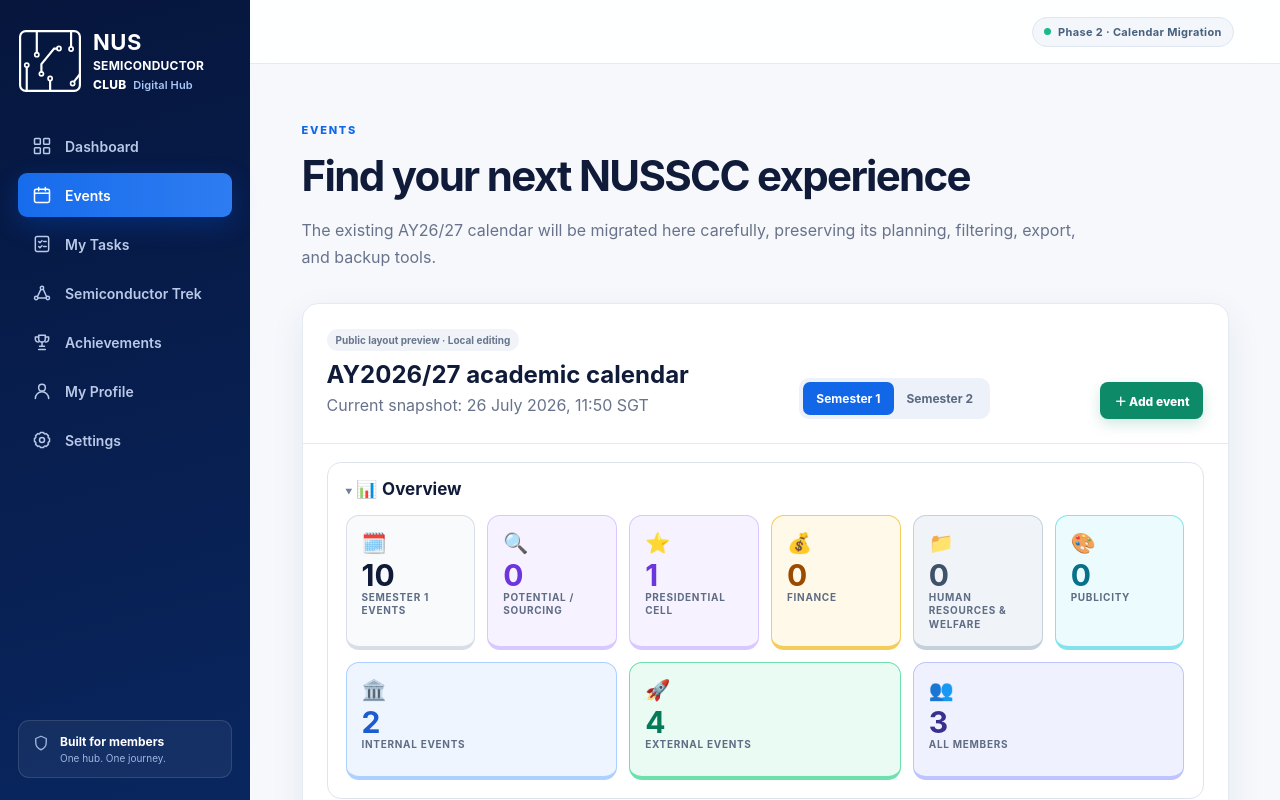
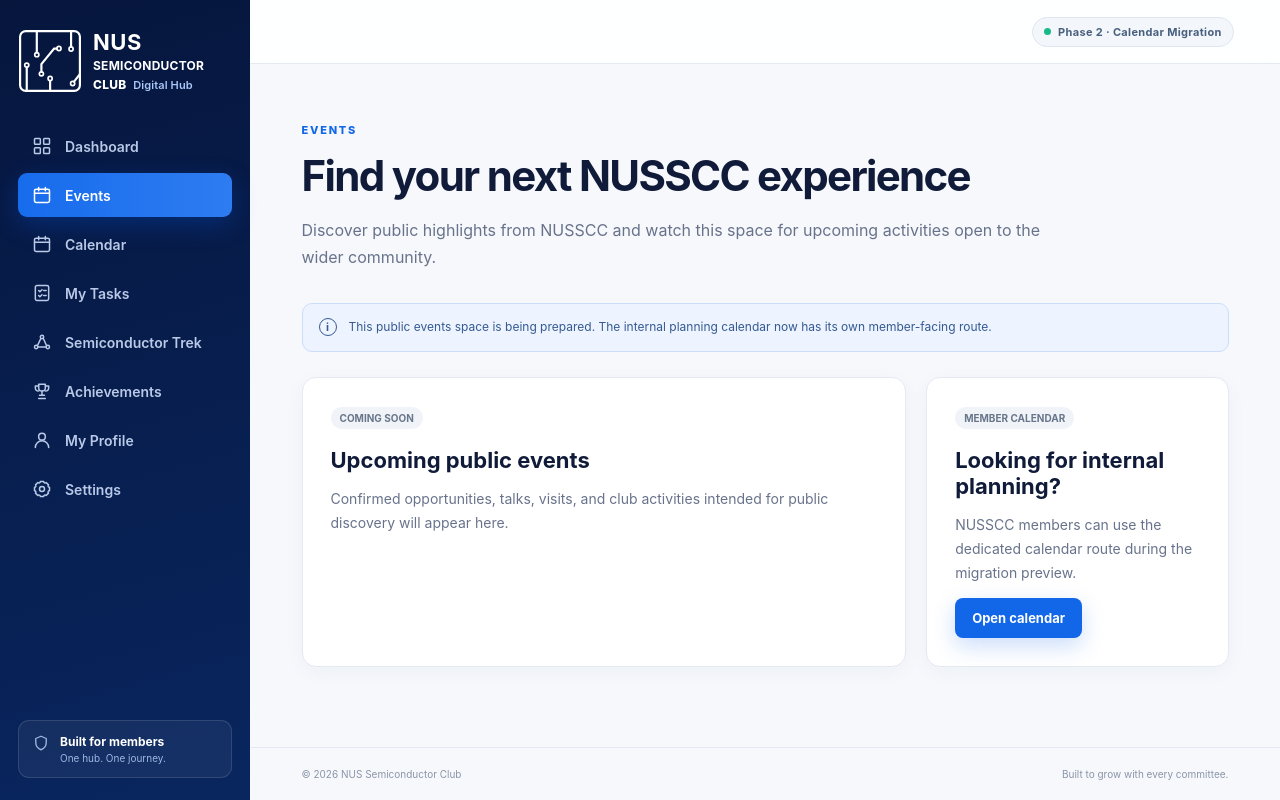
Before and after one commit to botaozheng180-netizen/NUSSCC-Digital-Hub, a Next.js app: page /events in a window 1280 px wide. Shown: the top 800 px of the page. Built offline with nearby package versions, Linux system fonts and the light colour scheme.

Commit message:
Separate public events from member calendar

```diff
--- a/app/events/page.tsx
+++ b/app/events/page.tsx
@@ -1,5 +1,5 @@
-import { ReadOnlyCalendar } from "@/components/events/read-only-calendar";
-import { PageIntro } from "@/components/page-intro";
+import Link from "next/link";
+import { Notice, PageIntro } from "@/components/page-intro";
 export const metadata = { title: "Events" };
 export default function EventsPage() {
   return (
@@ -7,9 +7,25 @@ export default function EventsPage() {
       <PageIntro
         eyebrow="EVENTS"
         title="Find your next NUSSCC experience"
-        description="The existing AY26/27 calendar will be migrated here carefully, preserving its planning, filtering, export, and backup tools."
+        description="Discover public highlights from NUSSCC and watch this space for upcoming activities open to the wider community."
       />
-      <ReadOnlyCalendar />
+      <Notice>
+        This public events space is being prepared. The internal planning calendar
+        now has its own member-facing route.
+      </Notice>
+      <div className="placeholder-grid">
+        <article className="placeholder-card wide">
+          <span className="status-tag">COMING SOON</span>
+          <h2>Upcoming public events</h2>
+          <p>Confirmed opportunities, talks, visits, and club activities intended for public discovery will appear here.</p>
+        </article>
+        <article className="placeholder-card">
+          <span className="status-tag">MEMBER CALENDAR</span>
+          <h2>Looking for internal planning?</h2>
+          <p>NUSSCC members can use the dedicated calendar route during the migration preview.</p>
+          <Link className="button primary" href="/calendar">Open calendar</Link>
+        </article>
+      </div>
     </div>
   );
 }
--- a/components/app-shell.tsx
+++ b/components/app-shell.tsx
@@ -9,6 +9,7 @@ import { Icon } from "./icons";
 const navigation = [
   ["/", "Dashboard", "dashboard"],
   ["/events", "Events", "calendar"],
+  ["/calendar", "Calendar", "calendar"],
   ["/tasks", "My Tasks", "tasks"],
   ["/trek", "Semiconductor Trek", "trek"],
   ["/achievements", "Achievements", "trophy"],
```
Also changed, not shown: app/calendar/page.tsx (added, +17 -0 lines), lib/events/access-policy.ts (+3 -19 lines), 1 other file (tests, documents, lock files or other folders).
